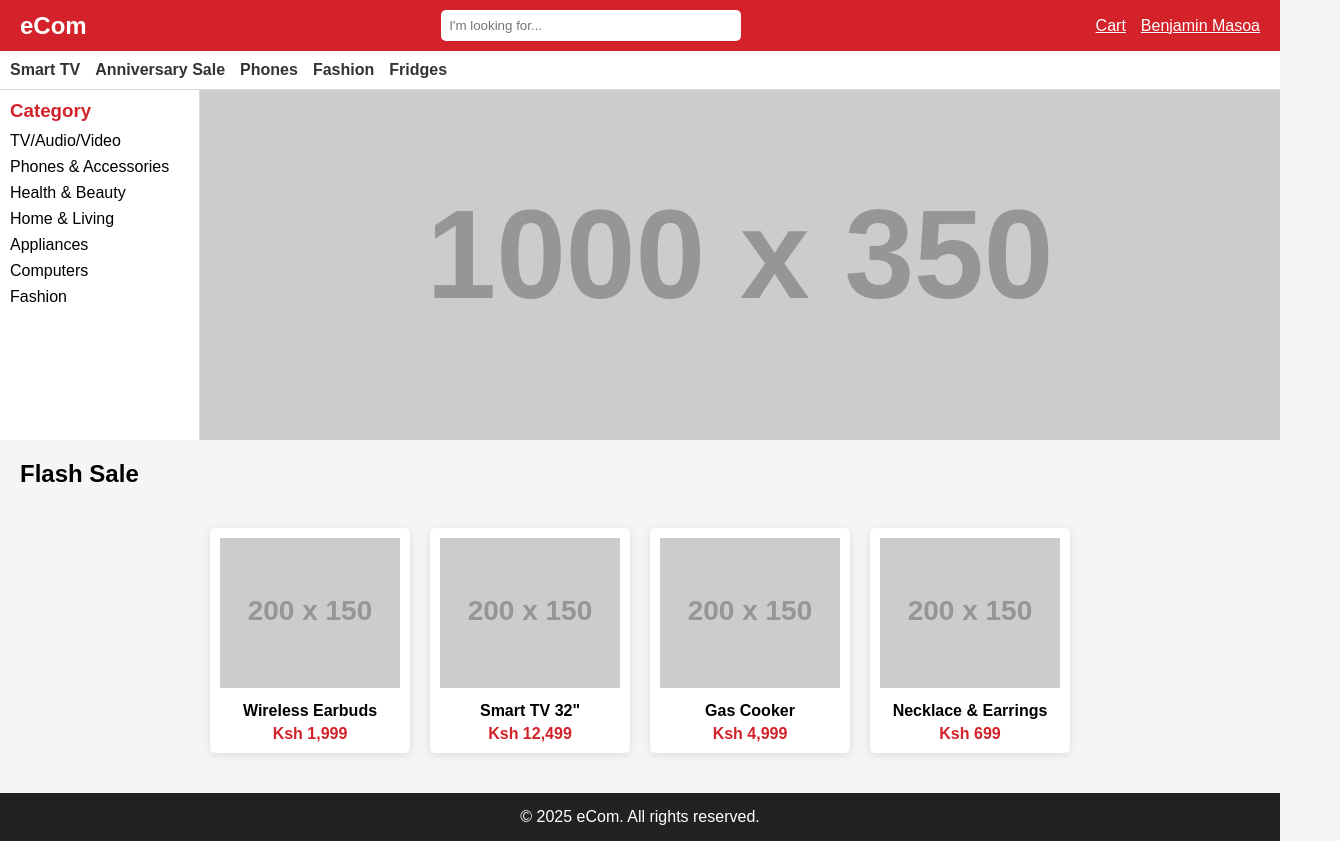
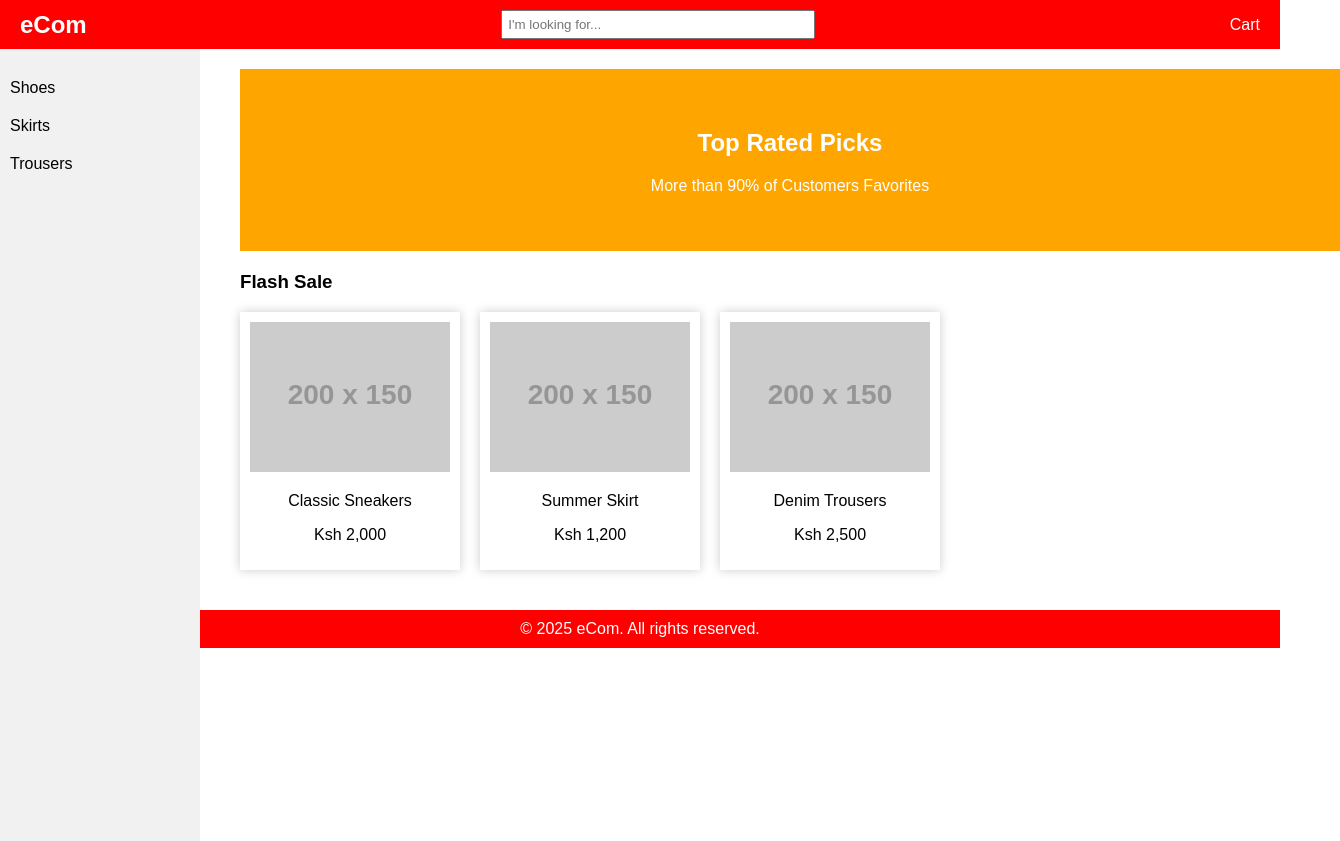
Before and after one commit to Moswettta/t, a plain HTML site: page index.html in a window 1280 px wide. Shown: the whole page, 1340 px wide, since content can reach past the window. After the commit the page ends 800 px from the top, so only its background shows below. Drawn offline with Linux system fonts and the light colour scheme; placeholder pictures from the web are drawn by us.

Commit message:
Update index.html

```diff
--- a/index.html
+++ b/index.html
@@ -1,176 +1,129 @@
 <!DOCTYPE html>
 <html lang="en">
 <head>
-  <meta charset="UTF-8">
-  <meta name="viewport" content="width=device-width, initial-scale=1.0">
-  <title>eCom | Home</title>
+  <meta charset="UTF-8" />
+  <meta name="viewport" content="width=device-width, initial-scale=1.0" />
+  <title>eCom - Online Shopping</title>
   <style>
-    * {
-      margin: 0; padding: 0; box-sizing: border-box;
+    body {
+      margin: 0;
+      font-family: Arial, sans-serif;
     }
-    body {
-      font-family: Arial, sans-serif;
-      background: #f5f5f5;
-    }
-    header {
-      background-color: #d3222a;
+    .header {
+      background-color: red;
       color: white;
       padding: 10px 20px;
       display: flex;
+      justify-content: space-between;
       align-items: center;
-      justify-content: space-between;
     }
     .logo {
       font-size: 24px;
       font-weight: bold;
     }
-    .search-box input {
-      padding: 8px;
+    .search-bar input {
+      padding: 5px;
       width: 300px;
-      border: none;
-      border-radius: 5px;
-    }
-    .user-options {
-      display: flex;
-      gap: 15px;
-    }
-    nav {
-      background: #fff;
-      display: flex;
-      padding: 10px;
-      overflow-x: auto;
-      border-bottom: 1px solid #ddd;
-    }
-    nav a {
-      margin-right: 15px;
-      text-decoration: none;
-      color: #333;
-      font-weight: bold;
-    }
-    .main {
-      display: flex;
     }
     .sidebar {
       width: 200px;
-      background: #fff;
+      background-color: #f1f1f1;
+      padding-top: 20px;
+      position: fixed;
+      height: 100%;
+    }
+    .sidebar a {
+      display: block;
       padding: 10px;
-      border-right: 1px solid #ddd;
+      color: black;
+      text-decoration: none;
     }
-    .sidebar h3 {
-      margin-bottom: 10px;
-      color: #d3222a;
+    .sidebar a:hover {
+      background-color: #ddd;
     }
-    .sidebar ul {
-      list-style: none;
+    .main {
+      margin-left: 220px;
+      padding: 20px;
     }
-    .sidebar li {
-      margin-bottom: 8px;
-      cursor: pointer;
+    .banner {
+      width: 100%;
+      background: orange;
+      color: white;
+      text-align: center;
+      padding: 40px;
+      margin-bottom: 20px;
     }
-    .hero {
-      flex: 1;
-      background: url('https://via.placeholder.com/1000x350/FF7F50/FFFFFF?text=Top+Rated+Picks') center/cover no-repeat;
-      height: 350px;
-    }
-    .categories, .products {
-      padding: 20px;
+    .products {
       display: flex;
       flex-wrap: wrap;
       gap: 20px;
-      justify-content: center;
     }
-    .card {
-      background: white;
+    .product-card {
+      background: #fff;
+      box-shadow: 0 0 10px #ccc;
+      width: 200px;
       padding: 10px;
-      width: 200px;
-      border-radius: 5px;
-      box-shadow: 0 2px 8px rgba(0,0,0,0.1);
       text-align: center;
     }
-    .card img {
+    .product-card img {
       width: 100%;
       height: 150px;
       object-fit: cover;
     }
-    .card h4 {
-      font-size: 16px;
-      margin: 10px 0 5px;
-    }
-    .card p {
-      color: #d3222a;
-      font-weight: bold;
-    }
-    footer {
-      background: #222;
+    .footer {
+      background: red;
       color: white;
       text-align: center;
-      padding: 15px;
+      padding: 10px;
       margin-top: 20px;
     }
   </style>
 </head>
 <body>
-  <header>
+  <div class="header">
     <div class="logo">eCom</div>
-    <div class="search-box">
-      <input type="text" placeholder="I'm looking for...">
+    <div class="search-bar">
+      <input type="text" placeholder="I'm looking for..." />
     </div>
-    <div class="user-options">
-      <a href="#" style="color:white">Cart</a>
-      <a href="#" style="color:white">Benjamin Masoa</a>
-    </div>
-  </header>
-
-  <nav>
-    <a href="#">Smart TV</a>
-    <a href="#">Anniversary Sale</a>
-    <a href="#">Phones</a>
-    <a href="#">Fashion</a>
-    <a href="#">Fridges</a>
-  </nav>
-
-  <div class="main">
-    <div class="sidebar">
-      <h3>Category</h3>
-      <ul>
-        <li>TV/Audio/Video</li>
-        <li>Phones & Accessories</li>
-        <li>Health & Beauty</li>
-        <li>Home & Living</li>
-        <li>Appliances</li>
-        <li>Computers</li>
-        <li>Fashion</li>
-      </ul>
-    </div>
-    <div class="hero"></div>
-  </div>
-
-  <h2 style="padding: 20px;">Flash Sale</h2>
-  <div class="products">
-    <div class="card">
-      <img src="https://via.placeholder.com/200x150" alt="">
-      <h4>Wireless Earbuds</h4>
-      <p>Ksh 1,999</p>
-    </div>
-    <div class="card">
-      <img src="https://via.placeholder.com/200x150" alt="">
-      <h4>Smart TV 32"</h4>
-      <p>Ksh 12,499</p>
-    </div>
-    <div class="card">
-      <img src="https://via.placeholder.com/200x150" alt="">
-      <h4>Gas Cooker</h4>
-      <p>Ksh 4,999</p>
-    </div>
-    <div class="card">
-      <img src="https://via.placeholder.com/200x150" alt="">
-      <h4>Necklace & Earrings</h4>
-      <p>Ksh 699</p>
+    <div class="user-links">
+      <a href="#" style="color: white; text-decoration: none;">Cart</a>
     </div>
   </div>
 
-  <footer>
-    <p>© 2025 eCom. All rights reserved.</p>
-  </footer>
+  <div class="sidebar">
+    <a href="shoes.html">Shoes</a>
+    <a href="skirts.html">Skirts</a>
+    <a href="trousers.html">Trousers</a>
+  </div>
+
+  <div class="main">
+    <div class="banner">
+      <h2>Top Rated Picks</h2>
+      <p>More than 90% of Customers Favorites</p>
+    </div>
+
+    <h3>Flash Sale</h3>
+    <div class="products">
+      <div class="product-card">
+        <img src="https://via.placeholder.com/200x150" alt="Product" />
+        <p>Classic Sneakers</p>
+        <p>Ksh 2,000</p>
+      </div>
+      <div class="product-card">
+        <img src="https://via.placeholder.com/200x150" alt="Product" />
+        <p>Summer Skirt</p>
+        <p>Ksh 1,200</p>
+      </div>
+      <div class="product-card">
+        <img src="https://via.placeholder.com/200x150" alt="Product" />
+        <p>Denim Trousers</p>
+        <p>Ksh 2,500</p>
+      </div>
+    </div>
+  </div>
+
+  <div class="footer">
+    &copy; 2025 eCom. All rights reserved.
+  </div>
 </body>
 </html>
```
